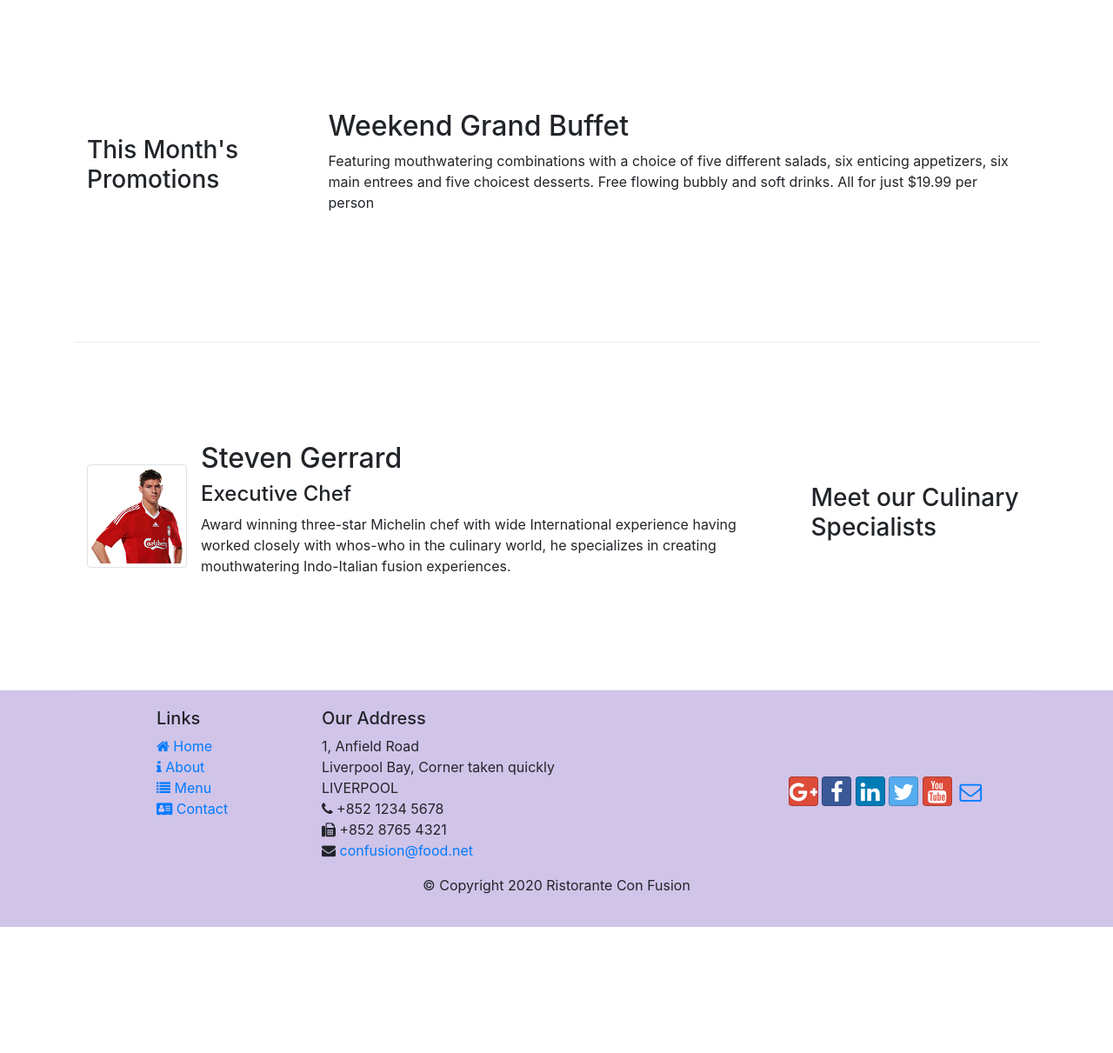
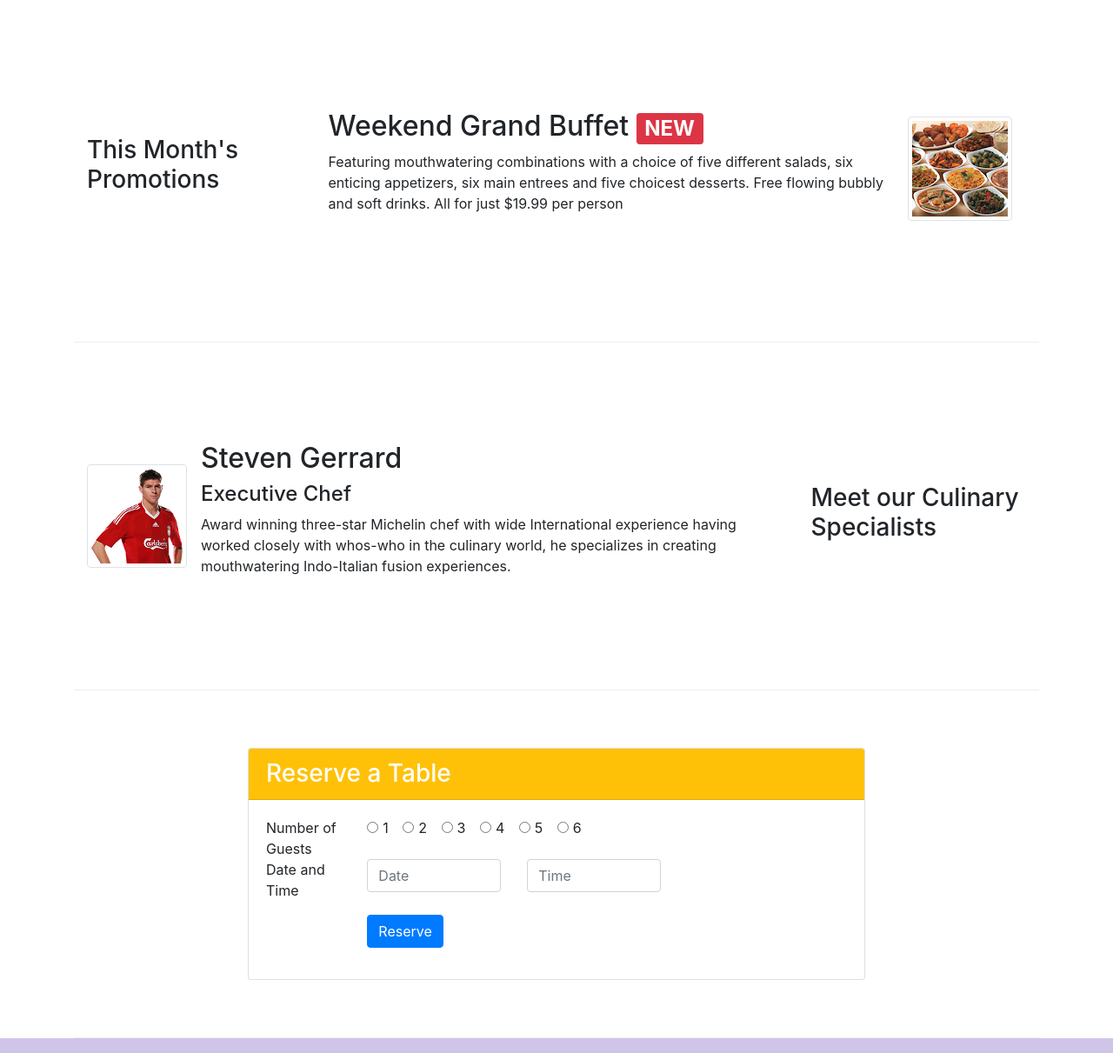
Before and after one commit to DobrinMarinov/bootstrap4, a website: page index.html in a window 1280 px wide. Shown: the part 740-1951 px from the top of the page at 87% size. Before the commit the page ends 1806 px from the top, so only its background shows below. Drawn offline with nearby package versions, Linux system fonts and the light colour scheme.

Commit message:
Reservation form assignment completed

```diff
--- a/index.html
+++ b/index.html
@@ -37,12 +37,15 @@
     <header class="jumbotron">
         <div class="container">
             <div class="row row-header">
-                <div class="col-12 col-sm-6">
+                <div class="col-12 col-sm-6 col-md-6">
                     <h1>Ristorante con Fusion</h1>
                     <p>We take inspiration from the World's best cuisines, and create a unique fusion experience. Our lipsmacking creations will tickle your culinary senses!</p>
                 </div>
-                <div class="col-12 col-sm align-self-center">
+                <div class="col-sm col-12 align-self-center">
                     <img src="img/logo.png" class="img-fluid">
+                </div>
+                <div class="col-sm col-12 align-self-center">
+                    <a class="btn btn-warning row mt-3 pt-3 pb-3 pl-5 pr-5" href="#reserveTable">Reserve Table</a>
                 </div>
             </div>
         </div>
@@ -76,8 +79,21 @@
                 <h3>This Month's Promotions</h3>
             </div>
             <div class="col col-sm col-md">
-                <h2>Weekend Grand Buffet</h2>
-                <p>Featuring mouthwatering combinations with a choice of five different salads, six enticing appetizers, six main entrees and five choicest desserts. Free flowing bubbly and soft drinks. All for just $19.99 per person </p>
+                <div class="media">
+
+                    <div class="media-body">
+                        <h2>Weekend Grand Buffet
+                            <span class="badge badge-danger">NEW</span>
+                        </h2>
+                        <p class="d-none d-sm-block">Featuring mouthwatering combinations with a choice of
+                            five different salads, six enticing appetizers, six main entrees and five
+                            choicest desserts. Free flowing bubbly and soft drinks. All for just $19.99
+                            per person </p>
+                    </div>
+                    <img class="d-flex mr-3 img-thumbnail align-self-center"
+                            src="img/buffet.png" alt="Buffet">
+                </div>
+
             </div>
         </div>
 
@@ -101,6 +117,65 @@
                 </div>
             </div>
         </div>
+
+        <a name="reserveTable">
+            <div class="row row-content align-items-center">
+                <div class="col-sm offset-md-2 col-md-8">
+                    <div class="card">
+                        <h3 class="card-header bg-warning text-white">Reserve a Table</h3>
+                        <div class="card-body">
+                            <dl class="row">
+                                <div class="col-sm col-md-2">Number of Guests</div>
+                                <div class="col-sm col-md-10">
+
+                                    <div class="form-check form-check-inline">
+                                        <input class="form-check-input" type="radio" name="inlineRadioOptions" id="inlineRadio1" value="option1">
+                                        <label class="form-check-label" for="inlineRadio1">1</label>
+                                    </div>
+                                    <div class="form-check form-check-inline">
+                                        <input class="form-check-input" type="radio" name="inlineRadioOptions" id="inlineRadio2" value="option2">
+                                        <label class="form-check-label" for="inlineRadio2">2</label>
+                                    </div>
+                                    <div class="form-check form-check-inline">
+                                        <input class="form-check-input" type="radio" name="inlineRadioOptions" id="inlineRadio1" value="option1">
+                                        <label class="form-check-label" for="inlineRadio1">3</label>
+                                    </div>
+                                    <div class="form-check form-check-inline">
+                                        <input class="form-check-input" type="radio" name="inlineRadioOptions" id="inlineRadio2" value="option2">
+                                        <label class="form-check-label" for="inlineRadio2">4</label>
+                                    </div>
+                                    <div class="form-check form-check-inline">
+                                        <input class="form-check-input" type="radio" name="inlineRadioOptions" id="inlineRadio1" value="option1">
+                                        <label class="form-check-label" for="inlineRadio1">5</label>
+                                    </div>
+                                    <div class="form-check form-check-inline">
+                                        <input class="form-check-input" type="radio" name="inlineRadioOptions" id="inlineRadio2" value="option2">
+                                        <label class="form-check-label" for="inlineRadio2">6</label>
+                                    </div>
+
+                                </div>
+
+                                <div class="col-sm col-md-2">Date and Time</div>
+                                <div class="row col-sm col-md-10">
+                                    <div class="col-sm col-md-4">
+                                        <input class="form-control" type="text" placeholder="Date">
+                                    </div>
+                                    <div class="col-sm col-md-4">
+                                        <input class="form-control" type="text" placeholder="Time">
+                                    </div>
+                                </div>
+
+                                <div class="col-sm offset-md-2 col-md-2 row mt-3">
+                                    <button type="button" class="btn btn-primary">Reserve</button>
+                                </div>
+
+                            </dl>
+                        </div>
+                    </div>
+                </div>
+            </div>
+        </a>
+
     </div>
 
     <footer class="footer">
```
